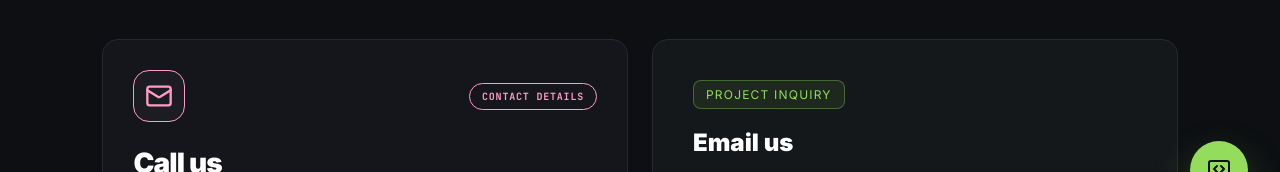
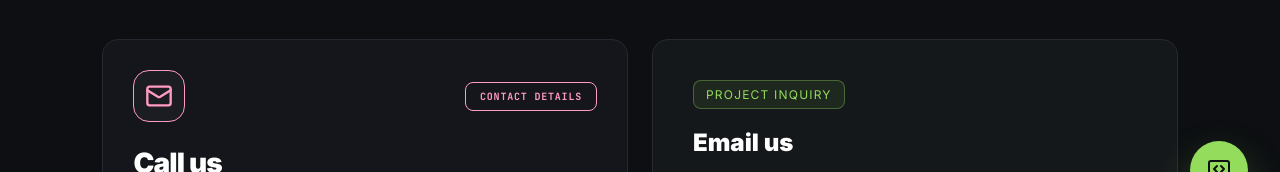
Before and after one commit to HoussamLh/React-Version, a React (Vite) app: page /contact in a window 1280 px wide. Shown: the part 569-741 px from the top of the page. Built offline with nearby package versions, Linux system fonts and the light colour scheme.

Commit message:
Add design system badge component

```diff
--- /dev/null
+++ b/src/design-system/components/Badge/Badge.tsx
@@ -0,0 +1,47 @@
+import React from "react";
+
+export type BadgeAccent =
+  | "green"
+  | "blue"
+  | "purple"
+  | "pink"
+  | "yellow"
+  | "cyan";
+
+type BadgeProps = {
+  children: React.ReactNode;
+  accent?: BadgeAccent;
+  className?: string;
+  style?: React.CSSProperties;
+};
+
+const accentColors: Record<BadgeAccent, string> = {
+  green: "var(--accent-green)",
+  blue: "var(--accent-blue)",
+  purple: "var(--accent-purple)",
+  pink: "var(--accent-pink)",
+  yellow: "var(--accent-yellow)",
+  cyan: "var(--accent-cyan)",
+};
+
+export const Badge: React.FC<BadgeProps> = ({
+  children,
+  accent = "green",
+  className = "",
+  style,
+}) => {
+  const accentColor = accentColors[accent];
+
+  return (
+    <span
+      className={["ds-badge", "mono-text", className].filter(Boolean).join(" ")}
+      style={{
+        color: accentColor,
+        borderColor: accentColor,
+        ...style,
+      }}
+    >
+      {children}
+    </span>
+  );
+};
--- /dev/null
+++ b/src/design-system/components/Badge/index.ts
@@ -0,0 +1,2 @@
+export { Badge } from "./Badge";
+export type { BadgeAccent } from "./Badge";
--- a/src/design-system/components/ExceptionalCard/ExceptionalCard.tsx
+++ b/src/design-system/components/ExceptionalCard/ExceptionalCard.tsx
@@ -1,5 +1,6 @@
 import React from "react";
 import { Card } from "../Card";
+import { Badge } from "../Badge";
 
 export type ExceptionalCardAccent =
   | "green"
@@ -78,17 +79,7 @@ export const ExceptionalCard: React.FC<ExceptionalCardProps> = ({
             {icon}
           </div>
 
-          {badge && (
-            <span
-              className="ds-badge mono-text"
-              style={{
-                color: accentColor,
-                borderColor: accentColor,
-              }}
-            >
-              {badge}
-            </span>
-          )}
+          {badge && <Badge accent={accent}>{badge}</Badge>}
         </div>
 
         <h3
--- a/src/design-system/index.ts
+++ b/src/design-system/index.ts
@@ -8,6 +8,7 @@ export {
     Text
 } from "./components/Typography";
 export { Card } from "./components/Card";
+export type { Badge, BadgeAccent } from "./components/Badge";
 
 export { SpecialCard } from "./components/SpecialCard";
 export type {
--- a/src/index.css
+++ b/src/index.css
@@ -475,8 +475,8 @@ a {
   font-weight: 700;
   letter-spacing: 0.8px;
   border: 1px solid var(--border-color);
-  border-radius: var(--radius-pill);
-  padding: 6px 12px;
+  border-radius: var(--radius-sm);
+  padding: 7px 14px;
   text-transform: uppercase;
   white-space: nowrap;
 }
```
